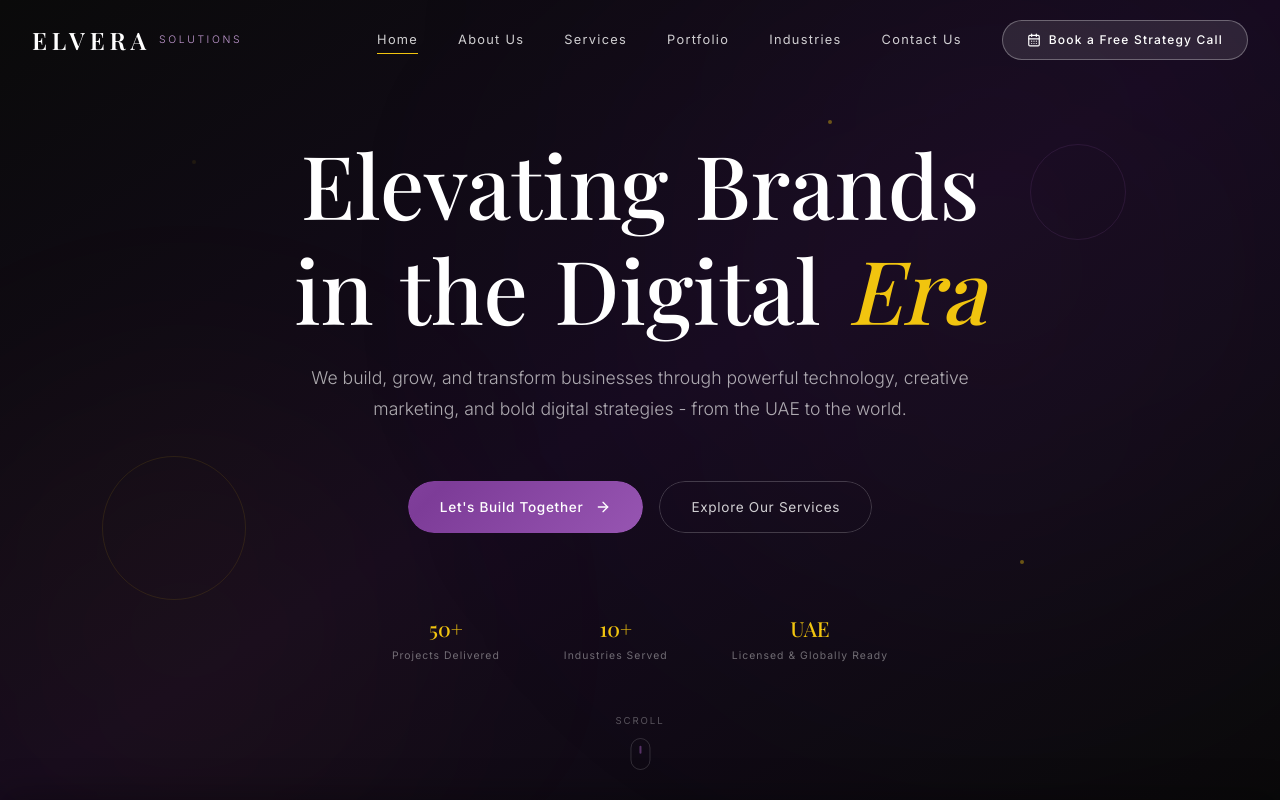
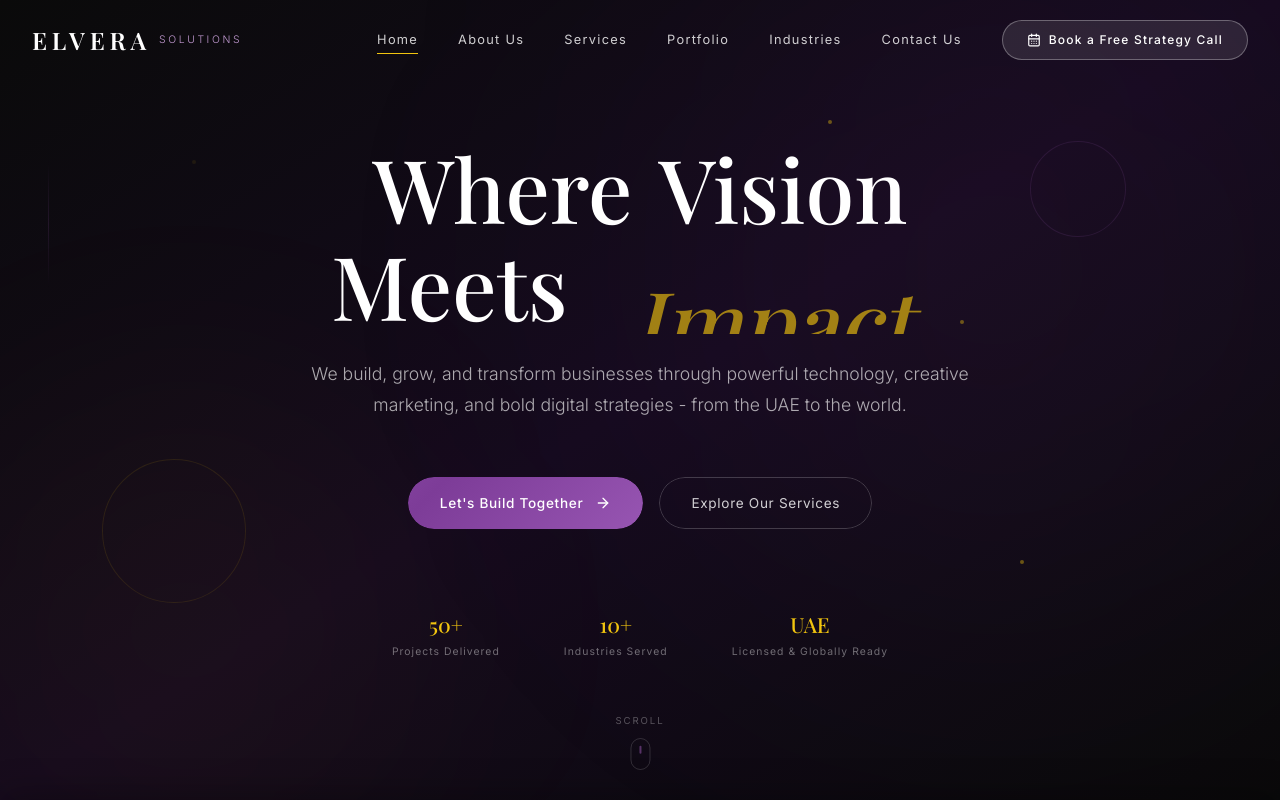
Before and after one commit to elverasolutions/ElveraSolutions, a React (Vite) app: page / in a window 1280 px wide. Shown: the top 800 px of the page. Built offline with nearby package versions, Linux system fonts and the light colour scheme; a web font is replaced by a local one.

Commit message:
Restore original animated headline in Hero Section

```diff
--- a/src/app/components/HeroSection.tsx
+++ b/src/app/components/HeroSection.tsx
@@ -61,14 +61,37 @@ function AnimatedGradientButton({
 /*  Headline                                                          */
 /* ------------------------------------------------------------------ */
 
+const rotatingWords = ["Velocity", "Impact", "Elegance", "Legacy"];
+
 function AnimatedHeadline({ lite }: { lite: boolean }) {
-  const line1Words = ["Elevating", "Brands"];
-  const line2Words = ["in", "the", "Digital"];
-  const accentWord = "Era";
+  const line1Words = ["Where", "Vision"];
+  const line2Words = ["Meets"];
+
+  const [wordIndex, setWordIndex] = useState(0);
+  const [initialDone, setInitialDone] = useState(false);
 
   const baseDuration = lite ? 0.5 : 1;
   const baseDelay = lite ? 0 : 0.6;
   const stagger = lite ? 0.05 : 0.12;
+
+  // Start cycling after initial entrance animation completes
+  const entranceEnd =
+    baseDelay + (line1Words.length + line2Words.length + 1) * stagger + baseDuration;
+
+  useEffect(() => {
+    const startTimer = setTimeout(() => {
+      setInitialDone(true);
+    }, entranceEnd * 1000 + 1500); // extra 1.5s pause after entrance
+    return () => clearTimeout(startTimer);
+  }, [entranceEnd]);
+
+  useEffect(() => {
+    if (!initialDone) return;
+    const interval = setInterval(() => {
+      setWordIndex((prev) => (prev + 1) % rotatingWords.length);
+    }, 2800);
+    return () => clearInterval(interval);
+  }, [initialDone]);
 
   return (
     <div
@@ -83,7 +106,7 @@ function AnimatedHeadline({ lite }: { lite: boolean }) {
         <div className="flex items-center justify-center gap-[0.3em] flex-wrap">
           {line1Words.map((word, i) => (
             <motion.span
-              key={word + i}
+              key={word}
               initial={{ y: "110%", opacity: 0 }}
               animate={{ y: 0, opacity: 1 }}
               transition={{
@@ -99,10 +122,10 @@ function AnimatedHeadline({ lite }: { lite: boolean }) {
         </div>
       </div>
       <div>
-        <div className="flex items-center justify-center gap-[0.3em] flex-wrap mt-2">
+        <div className="flex items-center justify-center gap-[0.3em] flex-wrap">
           {line2Words.map((word, i) => (
             <motion.span
-              key={word + i}
+              key={word}
               initial={{ y: "110%", opacity: 0 }}
               animate={{ y: 0, opacity: 1 }}
               transition={{
@@ -116,19 +139,41 @@ function AnimatedHeadline({ lite }: { lite: boolean }) {
             </motion.span>
           ))}
 
-          {/* Static accent word */}
+          {/* Rotating accent word - fixed-width grid prevents layout shift */}
+          <span className="inline-grid align-bottom overflow-hidden">
+            {/* Invisible sizers: all words in same cell → container = widest word */}
+            {rotatingWords.map((w) => (
+              <span
+                key={w}
+                aria-hidden
+                className="col-start-1 row-start-1 italic invisible select-none"
+              >
+                {w}
+              </span>
+            ))}
+            {/* Visible animated word - counter slide transition */}
+            <span className="col-start-1 row-start-1">
+              <AnimatePresence mode="wait">
                 <motion.span
-            initial={{ y: "110%", opacity: 0 }}
+                  key={rotatingWords[wordIndex]}
+                  initial={{ y: "100%", opacity: 0 }}
                   animate={{ y: 0, opacity: 1 }}
+                  exit={{ y: "-100%", opacity: 0 }}
                   transition={{
-              duration: baseDuration,
-              delay: baseDelay + (line1Words.length + line2Words.length) * stagger,
+                    duration: initialDone ? 0.45 : baseDuration,
+                    delay:
+                      initialDone
+                        ? 0
+                        : baseDelay + (line1Words.length + line2Words.length) * stagger,
                     ease: [0.22, 1, 0.36, 1],
                   }}
-            className="inline-block italic text-[#F1C40F]"
+                  className="block italic text-[#F1C40F]"
                 >
-            {accentWord}
+                  {rotatingWords[wordIndex]}
                 </motion.span>
+              </AnimatePresence>
+            </span>
+          </span>
         </div>
       </div>
     </div>
```
Lines whose indentation alone changed are shown as unchanged.
